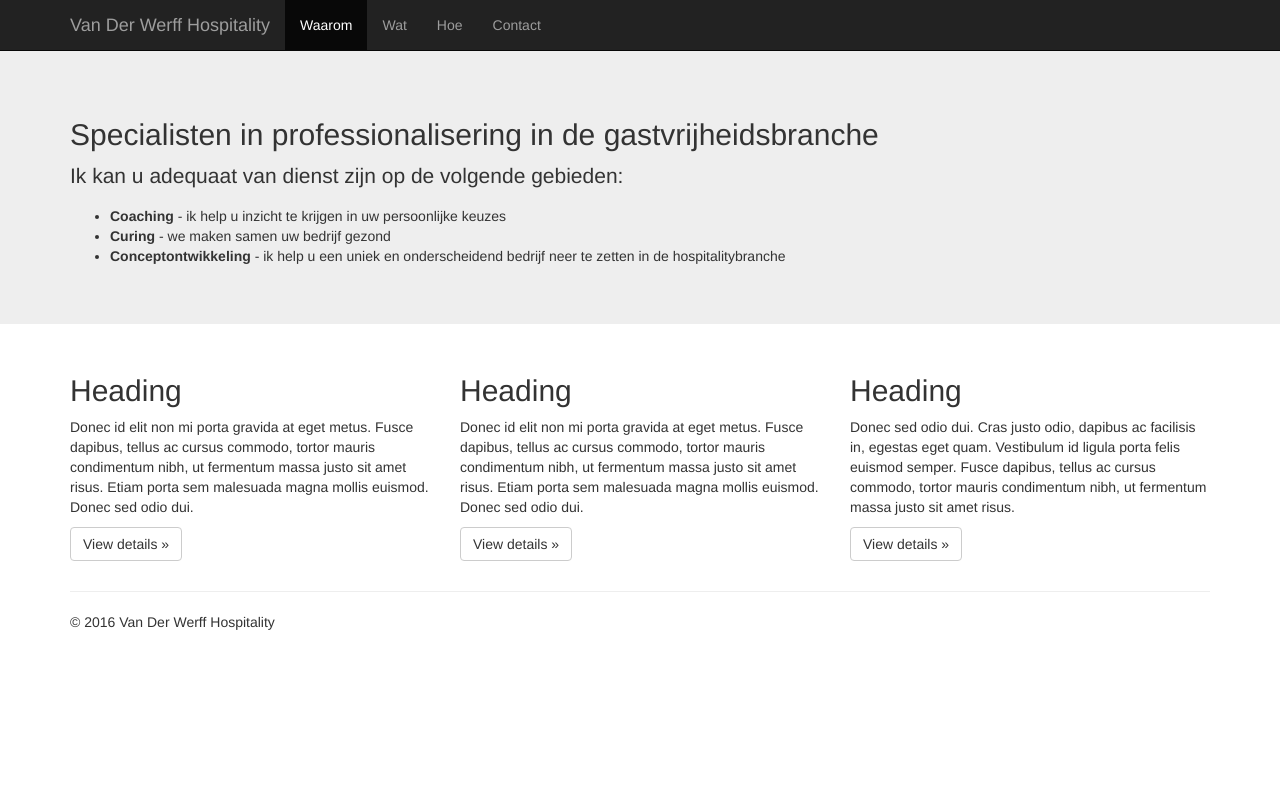
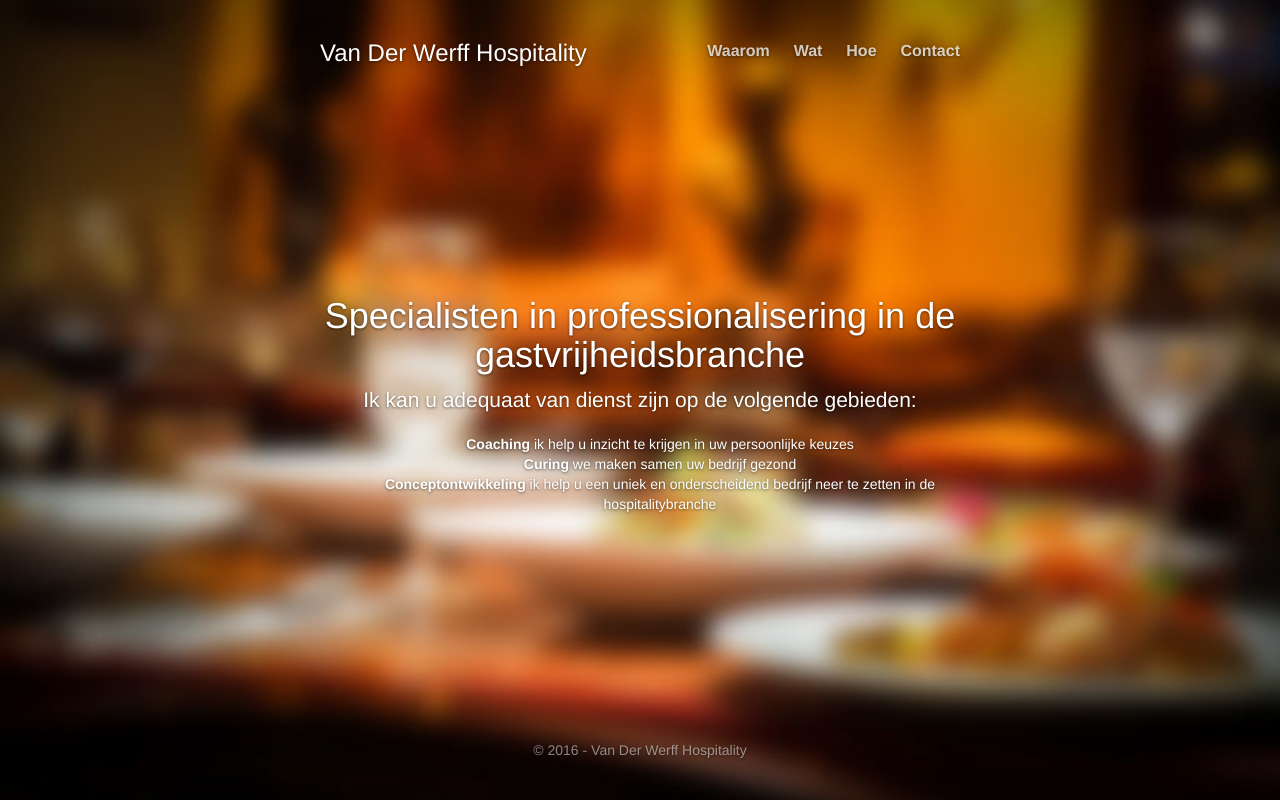
Before and after one commit to robi022/robi022.github.io, a plain HTML site: page index.html in a window 1280 px wide. Drawn offline with nearby package versions, Linux system fonts and the light colour scheme; files that its build step writes are made by us from their sources.

Commit message:
Changed to cover page

```diff
--- /dev/null
+++ b/css/carousel.css
@@ -0,0 +1,134 @@
+/* GLOBAL STYLES
+-------------------------------------------------- */
+/* Padding below the footer and lighter body text */
+
+body {
+  padding-bottom: 40px;
+  color: #5a5a5a;
+}
+
+
+/* CUSTOMIZE THE NAVBAR
+-------------------------------------------------- */
+
+/* Special class on .container surrounding .navbar, used for positioning it into place. */
+.navbar-wrapper {
+  position: absolute;
+  top: 0;
+  right: 0;
+  left: 0;
+  z-index: 20;
+}
+
+/* Flip around the padding for proper display in narrow viewports */
+.navbar-wrapper > .container {
+  padding-right: 0;
+  padding-left: 0;
+}
+.navbar-wrapper .navbar {
+  padding-right: 15px;
+  padding-left: 15px;
+}
+.navbar-wrapper .navbar .container {
+  width: auto;
+}
+
+
+/* CUSTOMIZE THE CAROUSEL
+-------------------------------------------------- */
+
+/* Carousel base class */
+.carousel {
+  height: 500px;
+  margin-bottom: 60px;
+}
+/* Since positioning the image, we need to help out the caption */
+.carousel-caption {
+  z-index: 10;
+}
+
+/* Declare heights because of positioning of img element */
+.carousel .item {
+  height: 500px;
+  background-color: #777;
+}
+.carousel-inner > .item > img {
+  position: absolute;
+  top: 0;
+  left: 0;
+  min-width: 100%;
+  height: 500px;
+}
+
+
+/* MARKETING CONTENT
+-------------------------------------------------- */
+
+/* Center align the text within the three columns below the carousel */
+.marketing .col-lg-4 {
+  margin-bottom: 20px;
+  text-align: center;
+}
+.marketing h2 {
+  font-weight: normal;
+}
+.marketing .col-lg-4 p {
+  margin-right: 10px;
+  margin-left: 10px;
+}
+
+
+/* Featurettes
+------------------------- */
+
+.featurette-divider {
+  margin: 80px 0; /* Space out the Bootstrap <hr> more */
+}
+
+/* Thin out the marketing headings */
+.featurette-heading {
+  font-weight: 300;
+  line-height: 1;
+  letter-spacing: -1px;
+}
+
+
+/* RESPONSIVE CSS
+-------------------------------------------------- */
+
+@media (min-width: 768px) {
+  /* Navbar positioning foo */
+  .navbar-wrapper {
+    margin-top: 20px;
+  }
+  .navbar-wrapper .container {
+    padding-right: 15px;
+    padding-left: 15px;
+  }
+  .navbar-wrapper .navbar {
+    padding-right: 0;
+    padding-left: 0;
+  }
+
+  /* The navbar becomes detached from the top, so we round the corners */
+  .navbar-wrapper .navbar {
+    border-radius: 4px;
+  }
+
+  /* Bump up size of carousel content */
+  .carousel-caption p {
+    margin-bottom: 20px;
+    font-size: 21px;
+    line-height: 1.4;
+  }
+
+  .featurette-heading {
+    font-size: 50px;
+  }
+}
+
+@media (min-width: 992px) {
+  .featurette-heading {
+    margin-top: 120px;
+  }
+}
--- /dev/null
+++ b/css/cover.css
@@ -0,0 +1,163 @@
+/*
+ * Globals
+ */
+
+/* Links */
+a,
+a:focus,
+a:hover {
+  color: #fff;
+}
+
+/* Custom default button */
+.btn-default,
+.btn-default:hover,
+.btn-default:focus {
+  color: #333;
+  text-shadow: none; /* Prevent inheritence from `body` */
+  background-color: #fff;
+  border: 1px solid #fff;
+}
+
+
+/*
+ * Base structure
+ */
+
+html,
+body {
+  height: 100%;
+  background-color: #333;
+}
+body {
+  color: #fff;
+  text-align: center;
+  text-shadow: 0 1px 3px rgba(0,0,0,.5);
+}
+
+/* Extra markup and styles for table-esque vertical and horizontal centering */
+.site-wrapper {
+  display: table;
+  width: 100%;
+  height: 100%; /* For at least Firefox */
+  min-height: 100%;
+  -webkit-box-shadow: inset 0 0 100px rgba(0,0,0,.5);
+          box-shadow: inset 0 0 100px rgba(0,0,0,.5);
+}
+.site-wrapper-inner {
+  display: table-cell;
+  vertical-align: top;
+}
+.cover-container {
+  margin-right: auto;
+  margin-left: auto;
+}
+
+/* Padding for spacing */
+.inner {
+  padding: 30px;
+}
+
+
+/*
+ * Header
+ */
+.masthead-brand {
+  margin-top: 10px;
+  margin-bottom: 10px;
+}
+
+.masthead-nav > li {
+  display: inline-block;
+}
+.masthead-nav > li + li {
+  margin-left: 20px;
+}
+.masthead-nav > li > a {
+  padding-right: 0;
+  padding-left: 0;
+  font-size: 16px;
+  font-weight: bold;
+  color: #fff; /* IE8 proofing */
+  color: rgba(255,255,255,.75);
+  border-bottom: 2px solid transparent;
+}
+.masthead-nav > li > a:hover,
+.masthead-nav > li > a:focus {
+  background-color: transparent;
+  border-bottom-color: #a9a9a9;
+  border-bottom-color: rgba(255,255,255,.25);
+}
+.masthead-nav > .active > a,
+.masthead-nav > .active > a:hover,
+.masthead-nav > .active > a:focus {
+  color: #fff;
+  border-bottom-color: #fff;
+}
+
+@media (min-width: 768px) {
+  .masthead-brand {
+    float: left;
+  }
+  .masthead-nav {
+    float: right;
+  }
+}
+
+
+/*
+ * Cover
+ */
+
+.cover {
+  padding: 0 20px;
+}
+.cover .btn-lg {
+  padding: 10px 20px;
+  font-weight: bold;
+}
+
+
+/*
+ * Footer
+ */
+
+.mastfoot {
+  color: #999; /* IE8 proofing */
+  color: rgba(255,255,255,.5);
+}
+
+
+/*
+ * Affix and center
+ */
+
+@media (min-width: 768px) {
+  /* Pull out the header and footer */
+  .masthead {
+    position: fixed;
+    top: 0;
+  }
+  .mastfoot {
+    position: fixed;
+    bottom: 0;
+  }
+  /* Start the vertical centering */
+  .site-wrapper-inner {
+    vertical-align: middle;
+  }
+  /* Handle the widths */
+  .masthead,
+  .mastfoot,
+  .cover-container {
+    width: 100%; /* Must be percentage or pixels for horizontal alignment */
+  }
+}
+
+@media (min-width: 992px) {
+  .masthead,
+  .mastfoot,
+  .cover-container {
+    width: 700px;
+  }
+}
--- /dev/null
+++ b/css/custom.css
@@ -0,0 +1,8 @@
+.site-wrapper {
+	background-image: url(../img/bg.jpg);
+	background-size: cover;
+}
+
+.clean-list {
+	list-style-type: none;
+}
--- a/index.html
+++ b/index.html
@@ -11,7 +11,9 @@
     <link href="css/bootstrap.min.css" rel="stylesheet">
 
 	<!-- Custom stylesheets -->
-	<link href="css/jumbotron.min.css" rel="stylesheet">
+	<!-- link href="css/jumbotron.min.css" rel="stylesheet" -->
+	<link href="css/cover.css" rel="stylesheet">
+	<link href="css/custom.css" rel="stylesheet">
 
     <!-- HTML5 shim and Respond.js for IE8 support of HTML5 elements and media queries -->
     <!-- WARNING: Respond.js doesn't work if you view the page via file:// -->
@@ -21,69 +23,51 @@
     <![endif]-->
   </head>
   <body>
+  <body>
 
-    <nav class="navbar navbar-inverse navbar-fixed-top">
-      <div class="container">
-        <div class="navbar-header">
-          <button type="button" class="navbar-toggle collapsed" data-toggle="collapse" data-target="#navbar" aria-expanded="false" aria-controls="navbar">
-            <span class="sr-only">Toggle navigation</span>
-            <span class="icon-bar"></span>
-            <span class="icon-bar"></span>
-            <span class="icon-bar"></span>
-          </button>
-          <a class="navbar-brand" href="index.html">Van Der Werff Hospitality</a>
-        </div>
-        <div id="navbar" class="navbar-collapse collapse">
-			<ul class="nav navbar-nav">
-				<li role="presentation" class="active"><a href="waarom.html">Waarom</a></li>
-				<li role="presentation"><a href="wat.html">Wat</a></li>
-				<li role="presentation"><a href="hoe.html">Hoe</a></li>
-				<li role="presentation"><a href="contact.html">Contact</a></li>
+    <div class="site-wrapper">
 
+      <div class="site-wrapper-inner">
+
+        <div class="cover-container">
+
+          <div class="masthead clearfix">
+            <div class="inner">
+              <a href="index.html"><h3 class="masthead-brand">Van Der Werff Hospitality</h3></a>
+              <nav>
+                <ul class="nav masthead-nav">
+                  <li><a href="waarom.html">Waarom</a></li>
+                  <li><a href="wat.html">Wat</a></li>
+				  <li><a href="hoe.html">Hoe</a></li>
+                  <li><a href="contact.html">Contact</a></li>
                 </ul>
-        </div><!--/.navbar-collapse -->
-      </div>
               </nav>
-
-    <!-- Main jumbotron for a primary marketing message or call to action -->
-    <div class="jumbotron">
-      <div class="container">
-        <h2>Specialisten in professionalisering in de gastvrijheidsbranche</h2>
-        <p>Ik kan u adequaat van dienst zijn op de volgende gebieden:</p>
-		<ul>
-			<li><strong>Coaching</strong> - ik help u inzicht te krijgen in uw persoonlijke keuzes</li>
-			<li><strong>Curing</strong> - we maken samen uw bedrijf gezond</li>
-			<li><strong>Conceptontwikkeling</strong> - ik help u een uniek en onderscheidend bedrijf neer te zetten in de hospitalitybranche</li>
-		</ul>
             </div>
           </div>
 
-    <div class="container">
-      <!-- Example row of columns -->
-      <div class="row">
-        <div class="col-md-4">
-          <h2>Heading</h2>
-          <p>Donec id elit non mi porta gravida at eget metus. Fusce dapibus, tellus ac cursus commodo, tortor mauris condimentum nibh, ut fermentum massa justo sit amet risus. Etiam porta sem malesuada magna mollis euismod. Donec sed odio dui. </p>
-          <p><a class="btn btn-default" href="#" role="button">View details &raquo;</a></p>
+          <div class="inner cover">
+            <h1 class="cover-heading">Specialisten in professionalisering in de gastvrijheidsbranche</h1>
+            <p class="lead">Ik kan u adequaat van dienst zijn op de volgende gebieden:</p>
+			<p class="lead">
+				<ul class="clean-list">
+					<li><strong>Coaching</strong> ik help u inzicht te krijgen in uw persoonlijke keuzes</li>
+					<li><strong>Curing</strong> we maken samen uw bedrijf gezond</li>
+					<li><strong>Conceptontwikkeling</strong> ik help u een uniek en onderscheidend bedrijf neer te zetten in de hospitalitybranche</li>
+				</ul>
+			</p>
           </div>
-        <div class="col-md-4">
-          <h2>Heading</h2>
-          <p>Donec id elit non mi porta gravida at eget metus. Fusce dapibus, tellus ac cursus commodo, tortor mauris condimentum nibh, ut fermentum massa justo sit amet risus. Etiam porta sem malesuada magna mollis euismod. Donec sed odio dui. </p>
-          <p><a class="btn btn-default" href="#" role="button">View details &raquo;</a></p>
-       </div>
-        <div class="col-md-4">
-          <h2>Heading</h2>
-          <p>Donec sed odio dui. Cras justo odio, dapibus ac facilisis in, egestas eget quam. Vestibulum id ligula porta felis euismod semper. Fusce dapibus, tellus ac cursus commodo, tortor mauris condimentum nibh, ut fermentum massa justo sit amet risus.</p>
-          <p><a class="btn btn-default" href="#" role="button">View details &raquo;</a></p>
+
+          <div class="mastfoot">
+            <div class="inner">
+              <p>&copy; 2016 - Van Der Werff Hospitality</p>
             </div>
           </div>
 
-      <hr>
+        </div>
 
-      <footer>
-        <p>&copy; 2016 Van Der Werff Hospitality</p>
-      </footer>
-    </div> <!-- /container -->
+      </div>
+
+    </div>
 
     <!-- jQuery (necessary for Bootstrap's JavaScript plugins) -->
     <script src="https://ajax.googleapis.com/ajax/libs/jquery/1.11.3/jquery.min.js"></script>
```
Also changed, not shown: img/bg.jpg (added), img/slide1.jpg (added). Lines whose indentation alone changed are shown as unchanged.
